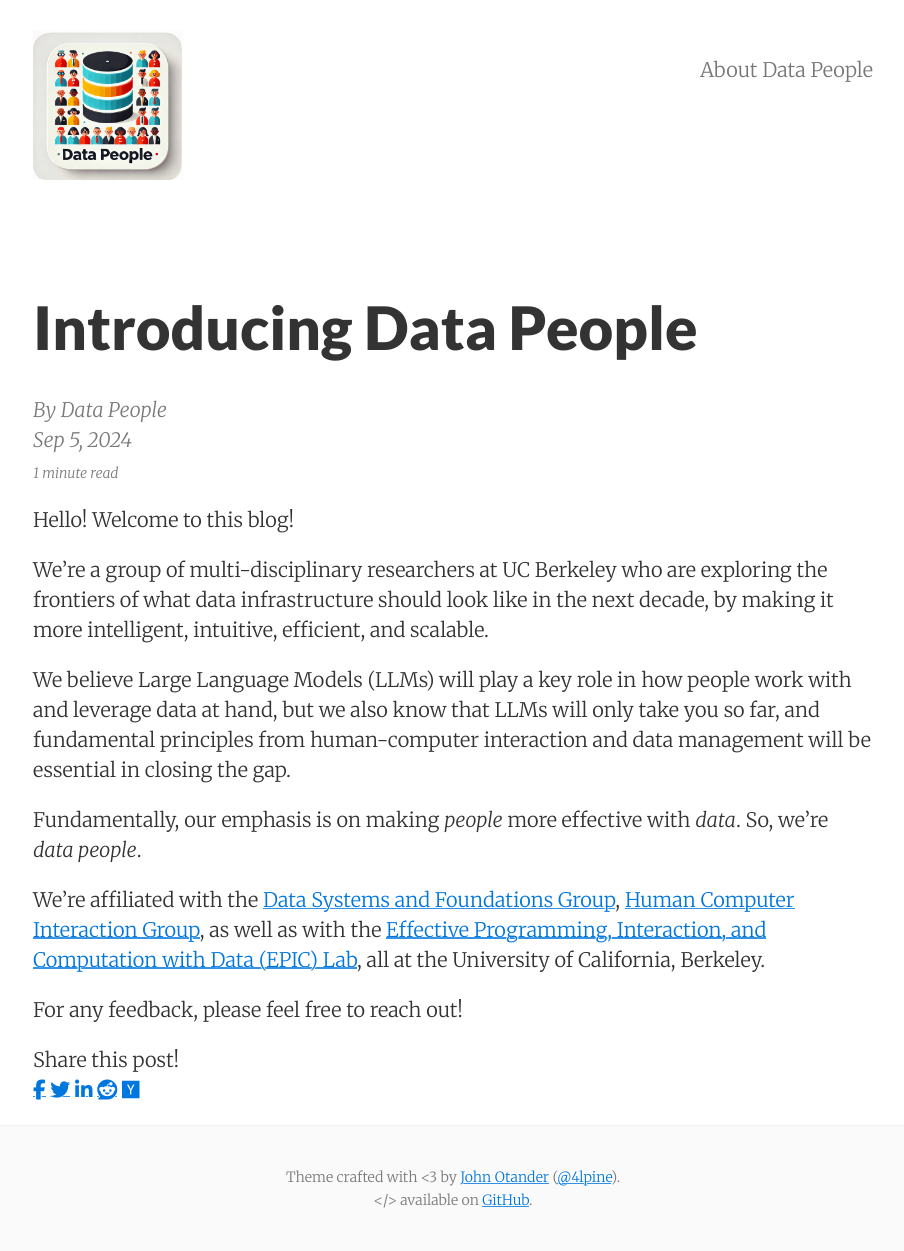
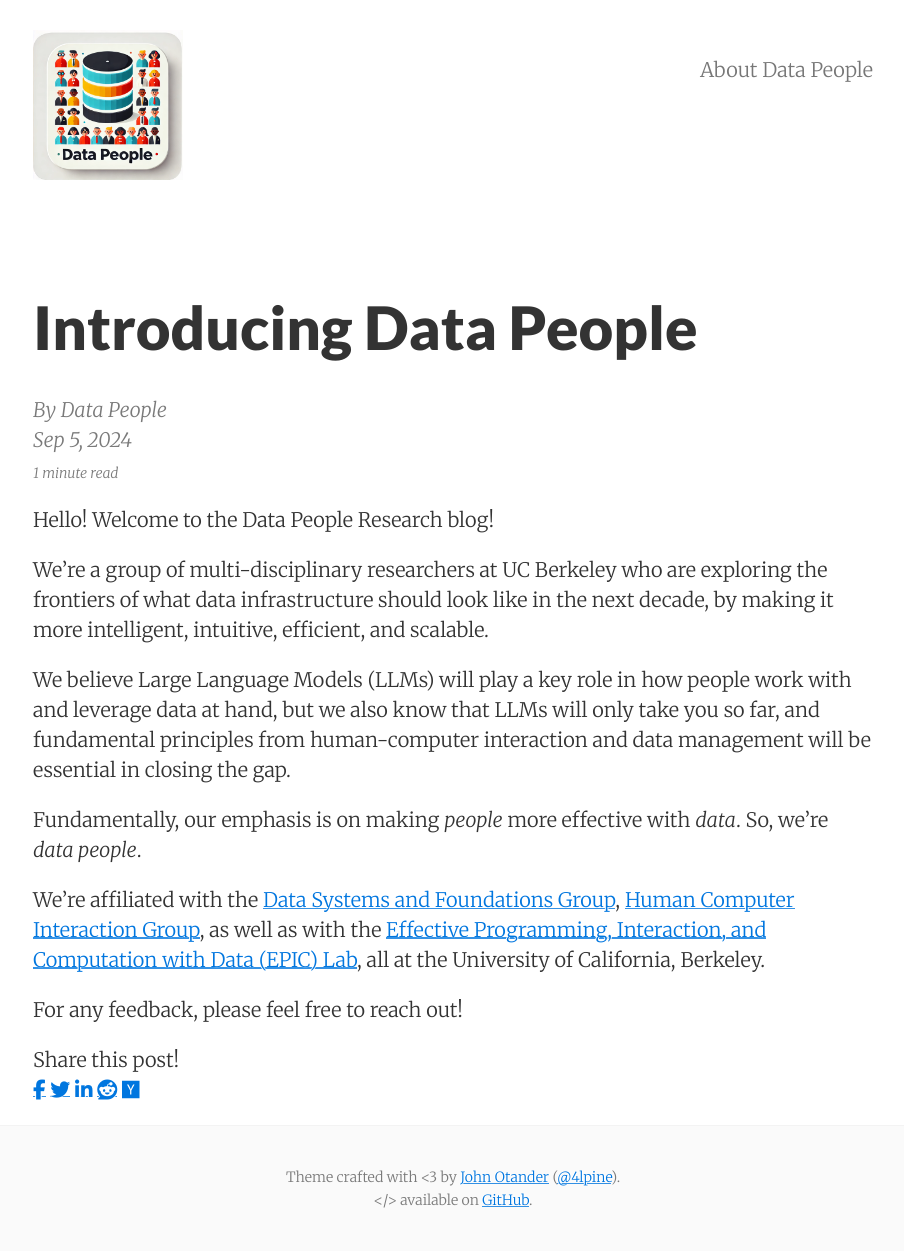
Before and after one commit to data-people-group/data-people-group.github.io, a Jekyll site: the page built from _posts/2024-09-05-intro.md, in a window 1280 px wide. Shown: the whole page, without its empty margins (187-1091 px from the left). Built offline with Jekyll 4.4.1, drawn with Linux system fonts in a browser that asks for light colours; nearby versions of some CDN libraries.

Commit message:
Update 2024-09-05-intro.md

```diff
--- a/_posts/2024-09-05-intro.md
+++ b/_posts/2024-09-05-intro.md
@@ -6,7 +6,7 @@ authors:    Data People
 summary:    Reimagining the next generation of intelligent, usable, and efficient data infrastructure
 categories: blogs
 ---
-Hello! Welcome to this blog!
+Hello! Welcome to the Data People Research blog!
 
 We're a group of multi-disciplinary
 researchers at UC Berkeley who are exploring the frontiers of
```
